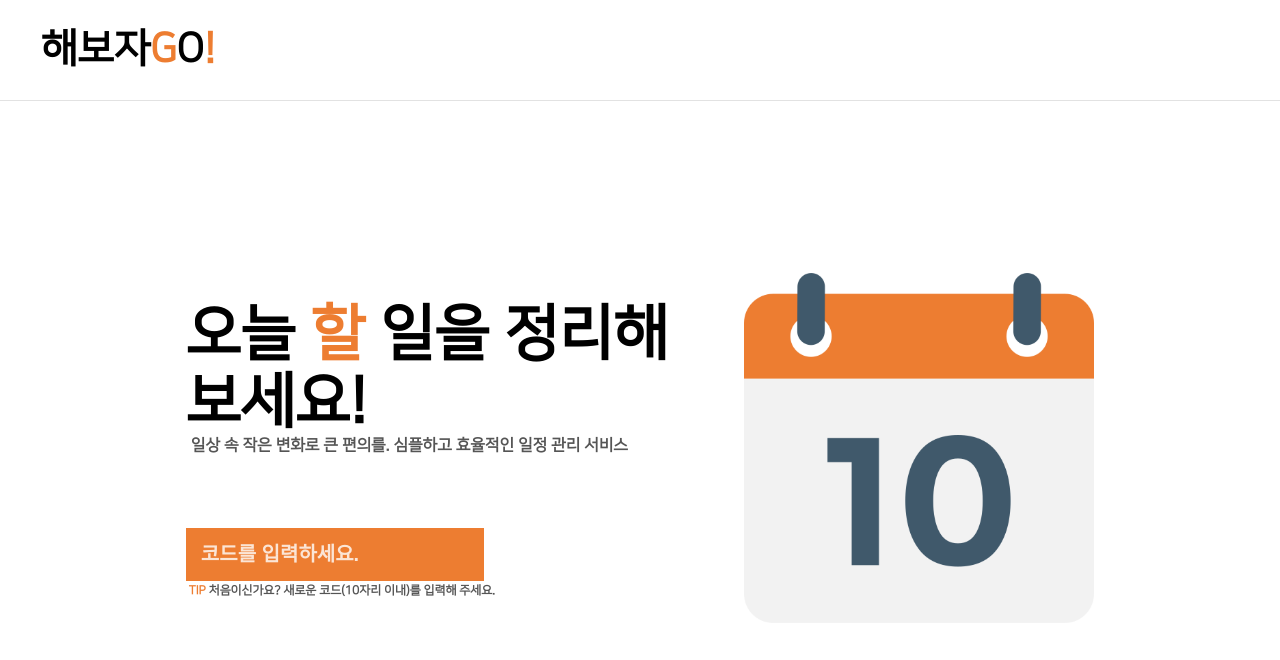
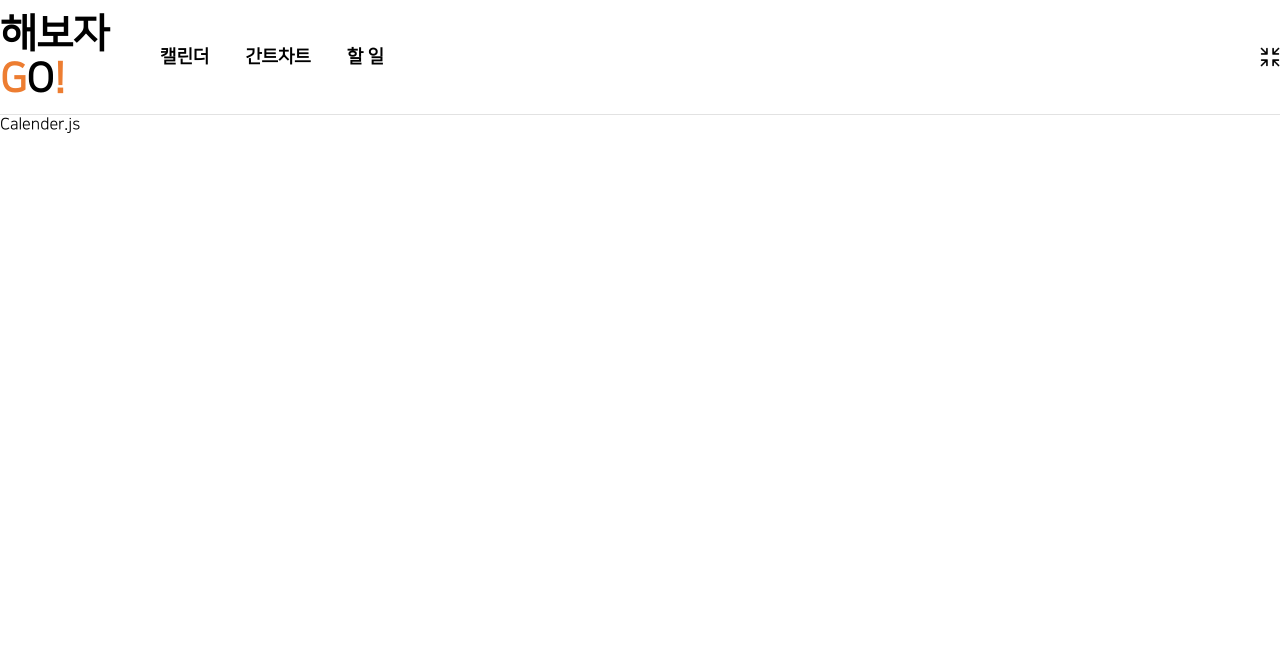
Before and after one commit to zzannorita/LetsDoIt, a React (Create React App) app in the folder front/: page / in a window 1280 px wide. Shown: the top 660 px of the page. Built offline with nearby package versions, Linux system fonts and the light colour scheme.

Commit message:
Test: 메인페이지 캘린더로 임시 수정

```diff
--- a/front/src/App.js
+++ b/front/src/App.js
@@ -1,16 +1,19 @@
-import logo from "./logo.svg";
 import "./App.css";
 import Login from "./components/navi/Login";
-// import MainPage from "./components/navi/MainPage";
+import MainPage from "./components/navi/MainPage";
+import { BrowserRouter as Router } from "react-router-dom";
 
 function App() {
   return (
     <div className="App">
       <header className="App-header">
         <div>
-          <Login></Login>
-          {/* <div>컴포넌트들 테스트</div>
-          <MainPage></MainPage> */}
+          {/* <Login></Login>
+          <div>컴포넌트들 테스트</div> */}
+          {/* <MainPage></MainPage> */}
+          <Router>
+            <MainPage />
+          </Router>
         </div>
       </header>
     </div>
```
